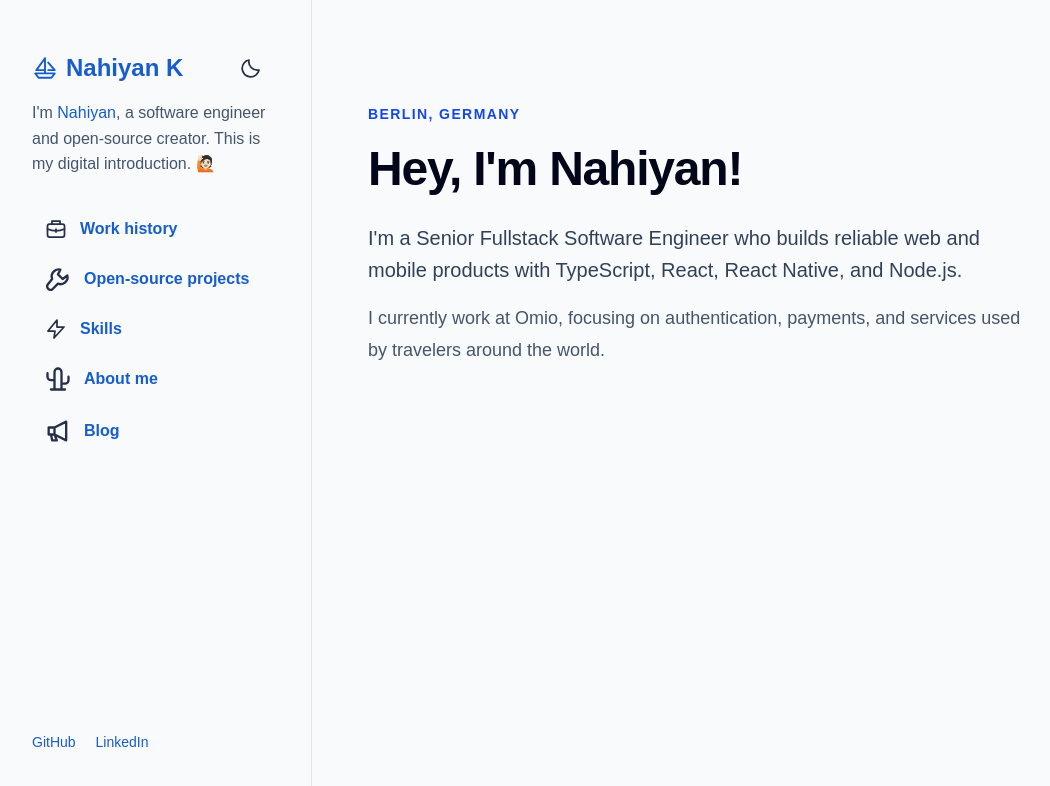
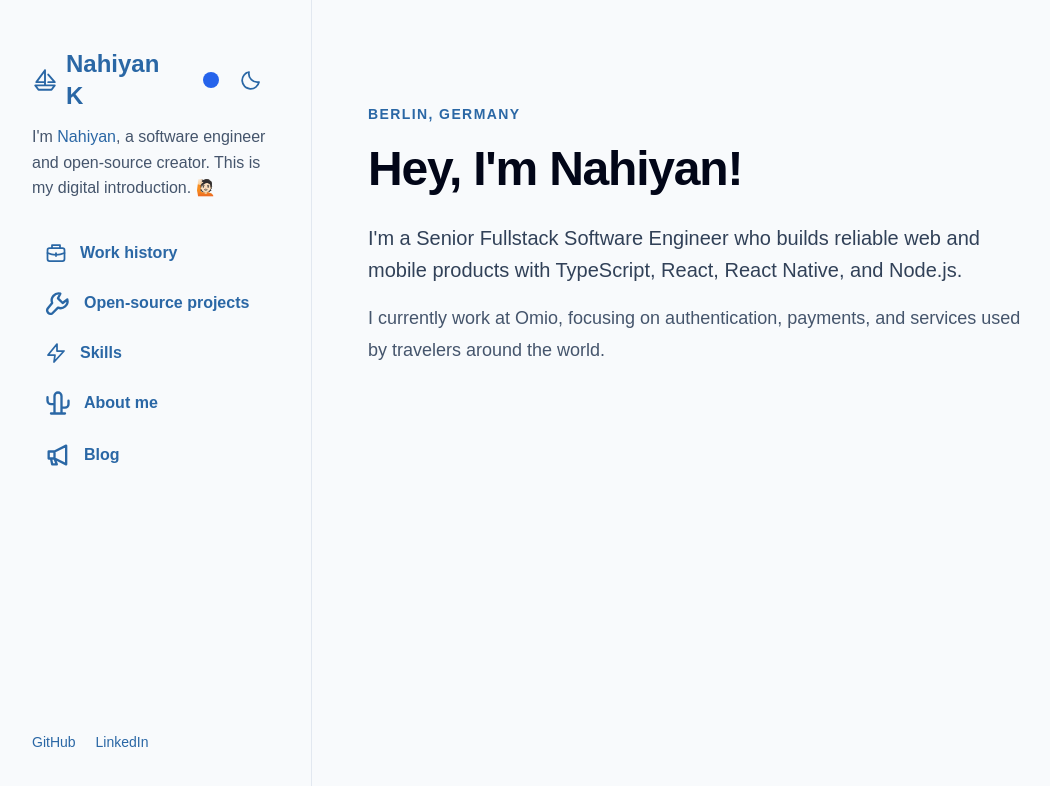
Before and after one commit to ayonious/oyon-portfolio, a Next.js app: page / in a window 1280 px wide. Shown: the top 786 px of the page, without its empty margins (8-1058 px from the left). Built offline with nearby package versions, Linux system fonts and the light colour scheme.

Commit message:
feat: add accent color palette

```diff
--- a/app/globals.css
+++ b/app/globals.css
@@ -1,5 +1,57 @@
 @import "tailwindcss";
 @custom-variant dark (&:where(.dark, .dark *));
+
+:root,
+:root[data-accent="blue"] {
+  --accent: #2a67a5;
+  --accent-soft: #dbeafe;
+}
+
+:root[data-accent="lavender"] {
+  --accent: #6a3eba;
+  --accent-soft: #ede9fe;
+}
+
+:root[data-accent="pink"] {
+  --accent: #b12d6c;
+  --accent-soft: #fce7f3;
+}
+
+:root[data-accent="amber"] {
+  --accent: #b26a34;
+  --accent-soft: #fef3c7;
+}
+
+:root[data-accent="green"] {
+  --accent: #2b7f68;
+  --accent-soft: #d1fae5;
+}
+
+:root.dark,
+:root.dark[data-accent="blue"] {
+  --accent: #6db3f5;
+  --accent-soft: #172554;
+}
+
+:root.dark[data-accent="lavender"] {
+  --accent: #e5aaf5;
+  --accent-soft: #3b1f47;
+}
+
+:root.dark[data-accent="pink"] {
+  --accent: #f277a0;
+  --accent-soft: #4a1830;
+}
+
+:root.dark[data-accent="amber"] {
+  --accent: #fede91;
+  --accent-soft: #422d14;
+}
+
+:root.dark[data-accent="green"] {
+  --accent: #94d294;
+  --accent-soft: #173629;
+}
 
 * {
   box-sizing: border-box;
@@ -18,12 +70,8 @@ html.dark body {
   background: #0f172a;
 }
 
-html.dark a {
-  color: #93c5fd;
-}
-
 a {
-  color: #175dcc;
+  color: var(--accent);
   text-underline-offset: 3px;
 }
 
--- /dev/null
+++ b/components/ColorPalette.tsx
@@ -0,0 +1,94 @@
+"use client";
+
+import { useEffect, useRef, useState } from "react";
+
+const palette = [
+  { name: "Lavender", value: "lavender", color: "#8b5cf6" },
+  { name: "Pink", value: "pink", color: "#db2777" },
+  { name: "Amber", value: "amber", color: "#d97706" },
+  { name: "Green", value: "green", color: "#059669" },
+  { name: "Blue", value: "blue", color: "#2563eb" },
+] as const;
+
+type Accent = (typeof palette)[number]["value"];
+
+function isAccent(value: string | null): value is Accent {
+  return palette.some((option) => option.value === value);
+}
+
+function applyAccent(accent: Accent) {
+  document.documentElement.dataset.accent = accent;
+  window.localStorage.setItem("accent", accent);
+}
+
+export default function ColorPalette() {
+  const [accent, setAccent] = useState<Accent>("blue");
+  const [open, setOpen] = useState(false);
+  const containerRef = useRef<HTMLDivElement>(null);
+
+  useEffect(() => {
+    const savedAccent = window.localStorage.getItem("accent");
+    const initialAccent = isAccent(savedAccent) ? savedAccent : "blue";
+
+    setAccent(initialAccent);
+    applyAccent(initialAccent);
+  }, []);
+
+  useEffect(() => {
+    const closeOnOutsideClick = (event: MouseEvent) => {
+      if (!containerRef.current?.contains(event.target as Node)) {
+        setOpen(false);
+      }
+    };
+
+    document.addEventListener("mousedown", closeOnOutsideClick);
+    return () => document.removeEventListener("mousedown", closeOnOutsideClick);
+  }, []);
+
+  const currentColor = palette.find((option) => option.value === accent)?.color;
+
+  return (
+    <div ref={containerRef} className="relative">
+      <button
+        type="button"
+        aria-label="Choose accent color"
+        aria-expanded={open}
+        title="Choose accent color"
+        onClick={() => setOpen((current) => !current)}
+        className="flex h-10 w-10 items-center justify-center rounded-xl transition-colors hover:bg-[var(--accent-soft)]"
+      >
+        <span
+          aria-hidden="true"
+          className="h-4 w-4 rounded-full"
+          style={{ backgroundColor: currentColor }}
+        />
+      </button>
+
+      {open && (
+        <div className="absolute right-0 top-12 z-20 flex gap-1 rounded-xl border border-slate-200 bg-white p-2 shadow-lg dark:border-slate-700 dark:bg-slate-900">
+          {palette.map((option) => (
+            <button
+              key={option.value}
+              type="button"
+              aria-label={`Use ${option.name} accent`}
+              aria-pressed={accent === option.value}
+              title={option.name}
+              onClick={() => {
+                setAccent(option.value);
+                applyAccent(option.value);
+                setOpen(false);
+              }}
+              className="flex h-9 w-9 items-center justify-center rounded-lg hover:bg-slate-100 dark:hover:bg-slate-800"
+            >
+              <span
+                aria-hidden="true"
+                className="h-4 w-4 rounded-full"
+                style={{ backgroundColor: option.color }}
+              />
+            </button>
+          ))}
+        </div>
+      )}
+    </div>
+  );
+}
--- a/components/ProfileSidebar.tsx
+++ b/components/ProfileSidebar.tsx
@@ -1,4 +1,5 @@
 import Link from "next/link";
+import ColorPalette from "./ColorPalette";
 import ThemeToggle from "./ThemeToggle";
 import {
   CactusIcon,
@@ -30,7 +31,10 @@ export default function ProfileSidebar() {
               <SailboatIcon className="shrink-0" />
               <span>Nahiyan K</span>
             </Link>
-            <ThemeToggle />
+            <div className="flex items-center">
+              <ColorPalette />
+              <ThemeToggle />
+            </div>
           </div>
           <p className="mt-3 max-w-xs text-slate-600 dark:text-slate-300">
             I&apos;m <Link href="/about">Nahiyan</Link>, a software engineer and
@@ -46,15 +50,15 @@ export default function ProfileSidebar() {
             <Link
               key={href}
               href={href}
-              className="flex items-center gap-3 rounded-xl px-3 py-2 text-base font-semibold text-slate-700 no-underline transition-colors hover:bg-slate-200 hover:text-slate-950 dark:text-slate-200 dark:hover:bg-slate-800 dark:hover:text-white"
+              className="flex items-center gap-3 rounded-xl px-3 py-2 text-base font-semibold text-slate-700 no-underline transition-colors hover:bg-[var(--accent-soft)] hover:text-slate-950 dark:text-slate-200 dark:hover:text-white"
             >
-              <Icon className="shrink-0 text-[#253047] dark:text-slate-100" />
+              <Icon className="shrink-0 text-[var(--accent)]" />
               <span>{label}</span>
             </Link>
           ))}
         </nav>
 
-        <div className="mt-8 flex gap-5 text-sm font-medium dark:[&_a]:text-blue-300 lg:mt-auto">
+        <div className="mt-8 flex gap-5 text-sm font-medium lg:mt-auto">
           <a href="https://github.com/ayonious">GitHub</a>
           <a href="https://www.linkedin.com/in/nahiyan-k-0782743a">
             LinkedIn
--- a/components/ThemeToggle.tsx
+++ b/components/ThemeToggle.tsx
@@ -41,7 +41,7 @@ export default function ThemeToggle() {
       aria-label={`Switch to ${nextTheme} theme`}
       title={`Switch to ${nextTheme} theme`}
       onClick={toggleTheme}
-      className="flex h-10 w-10 items-center justify-center rounded-xl text-[#253047] transition-colors hover:bg-slate-200 dark:text-slate-100 dark:hover:bg-slate-800"
+      className="flex h-10 w-10 items-center justify-center rounded-xl text-[var(--accent)] transition-colors hover:bg-[var(--accent-soft)]"
     >
       {theme === "light" ? <MoonIcon /> : <SunIcon />}
     </button>
--- a/components/home/Introduction.tsx
+++ b/components/home/Introduction.tsx
@@ -1,7 +1,7 @@
 export default function Introduction() {
   return (
     <section className="max-w-2xl py-8 sm:py-16">
-      <p className="mb-4 text-sm font-semibold uppercase tracking-widest text-blue-700 dark:text-blue-300">
+      <p className="mb-4 text-sm font-semibold uppercase tracking-widest text-[var(--accent)]">
         Berlin, Germany
       </p>
       <h1 className="text-4xl font-bold tracking-tight text-slate-950 dark:text-slate-50 sm:text-5xl">
```
